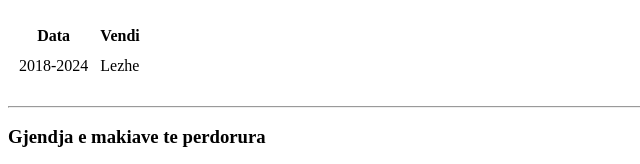
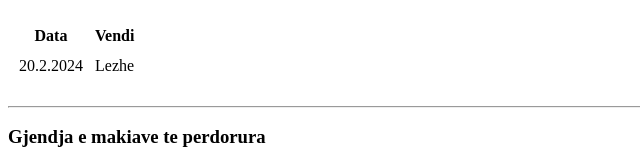
Before and after one commit to KristiPrenga/CV, a plain HTML site: page index.html in a window 1280 px wide. Shown: the part 365-529 px from the top of the page, 0-640 px from the left. Drawn offline with Linux system fonts and the light colour scheme.

Commit message:
Update index.html

```diff
--- a/index.html
+++ b/index.html
@@ -31,7 +31,7 @@
 </tr>
     </thead>
     <tr>
-      <td>2018-2024</td>
+      <td>20.2.2024</td>
       <td>Lezhe</td>
     </tr>
     <tr>
```
